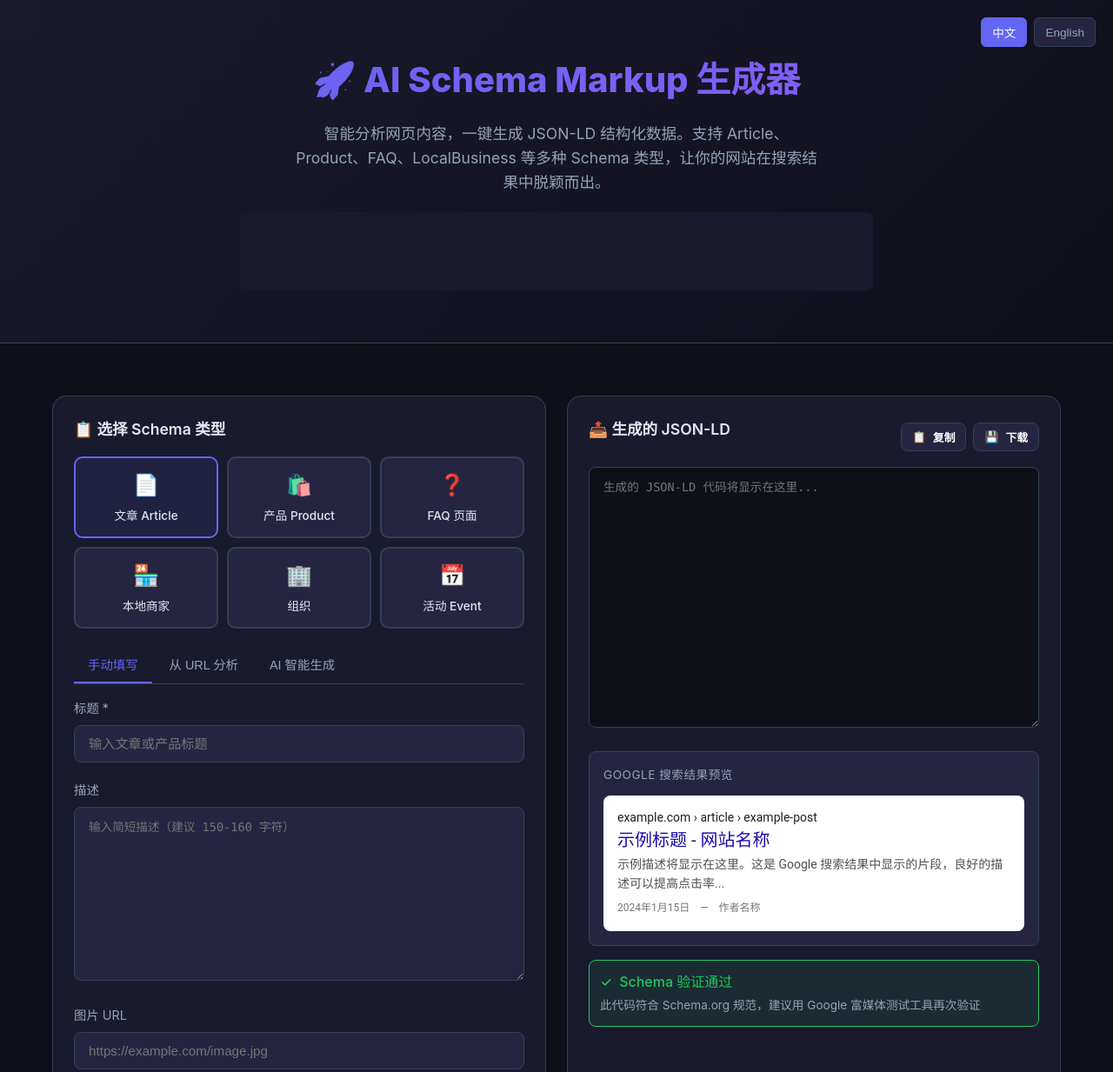
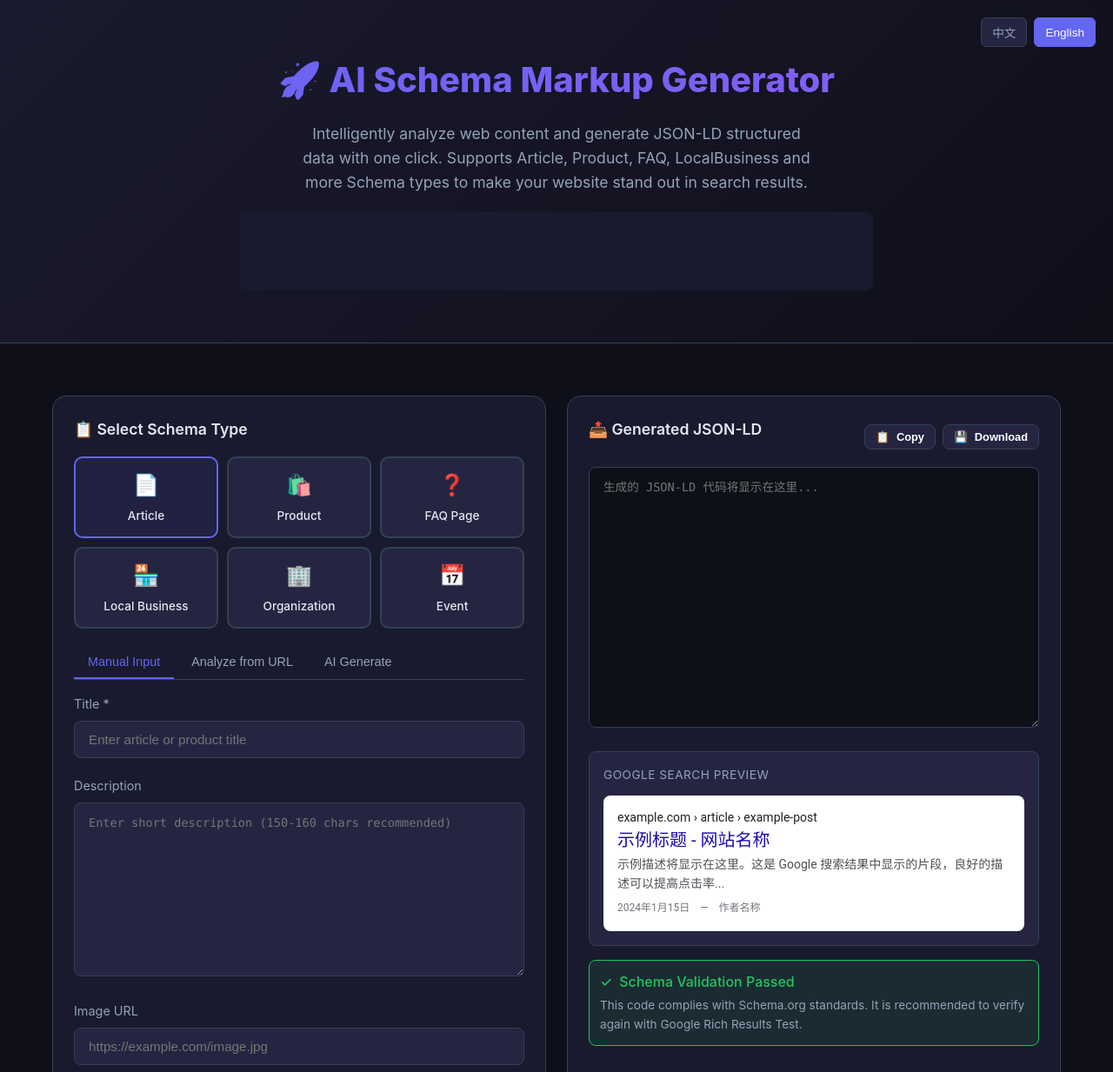
Before and after one commit to SevenTianyu/ai-schema-generator, a website: page index.html in a window 1280 px wide. Shown: the top 1233 px of the page at 87% size. Drawn offline with Linux system fonts and the light colour scheme.

Commit message:
Fix: Auto-detect browser language on page load

```diff
--- a/index.html
+++ b/index.html
@@ -1047,6 +1047,16 @@
 
         // 初始化
         updateFormFields();
+
+        // 检测浏览器语言并设置
+        const browserLang = navigator.language || navigator.userLanguage;
+        if (browserLang && browserLang.startsWith('en')) {
+            currentLang = 'en';
+            document.querySelectorAll('.lang-btn').forEach(btn => {
+                btn.classList.toggle('active', btn.dataset.lang === 'en');
+            });
+        }
+        updateLanguage();
     </script>
 </body>
 </html>
```
